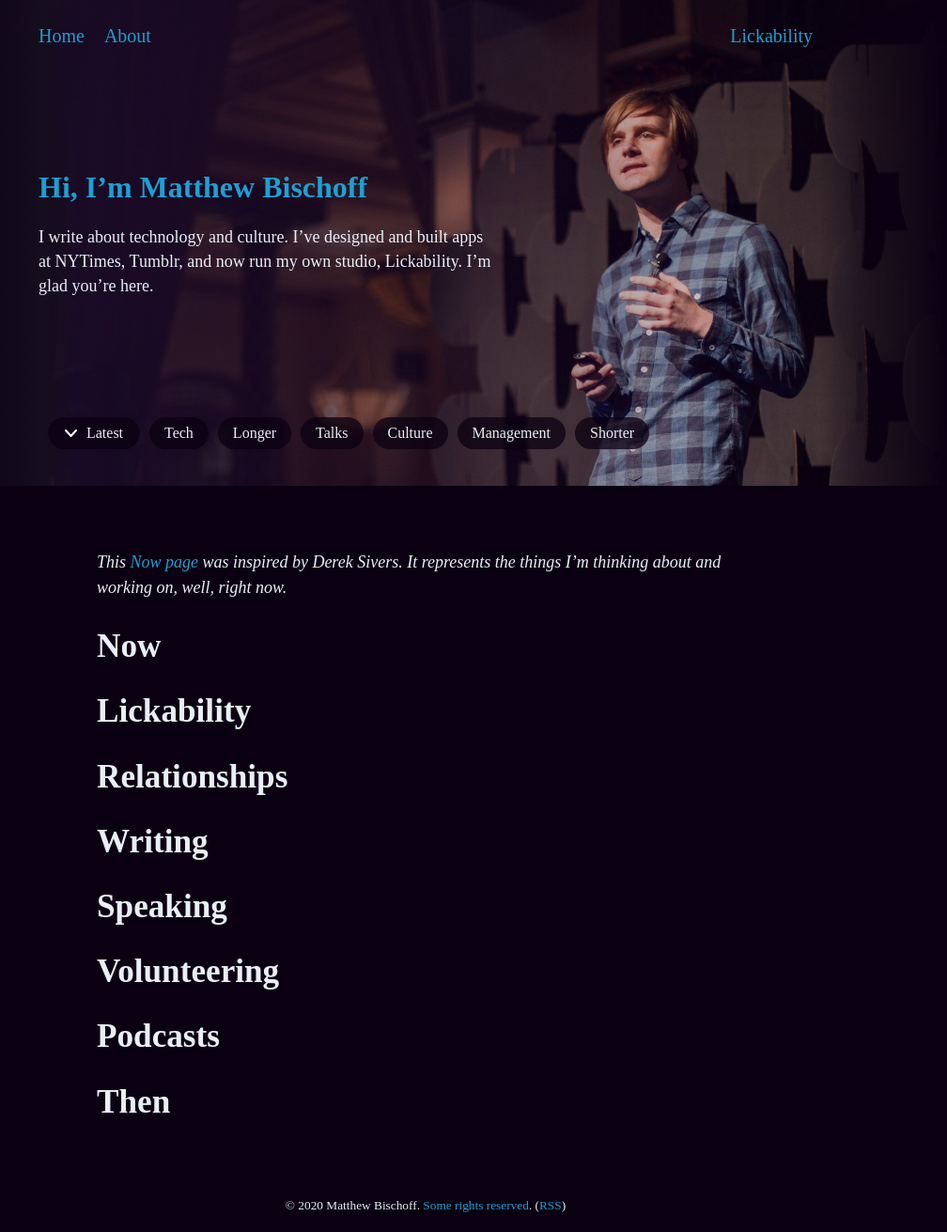
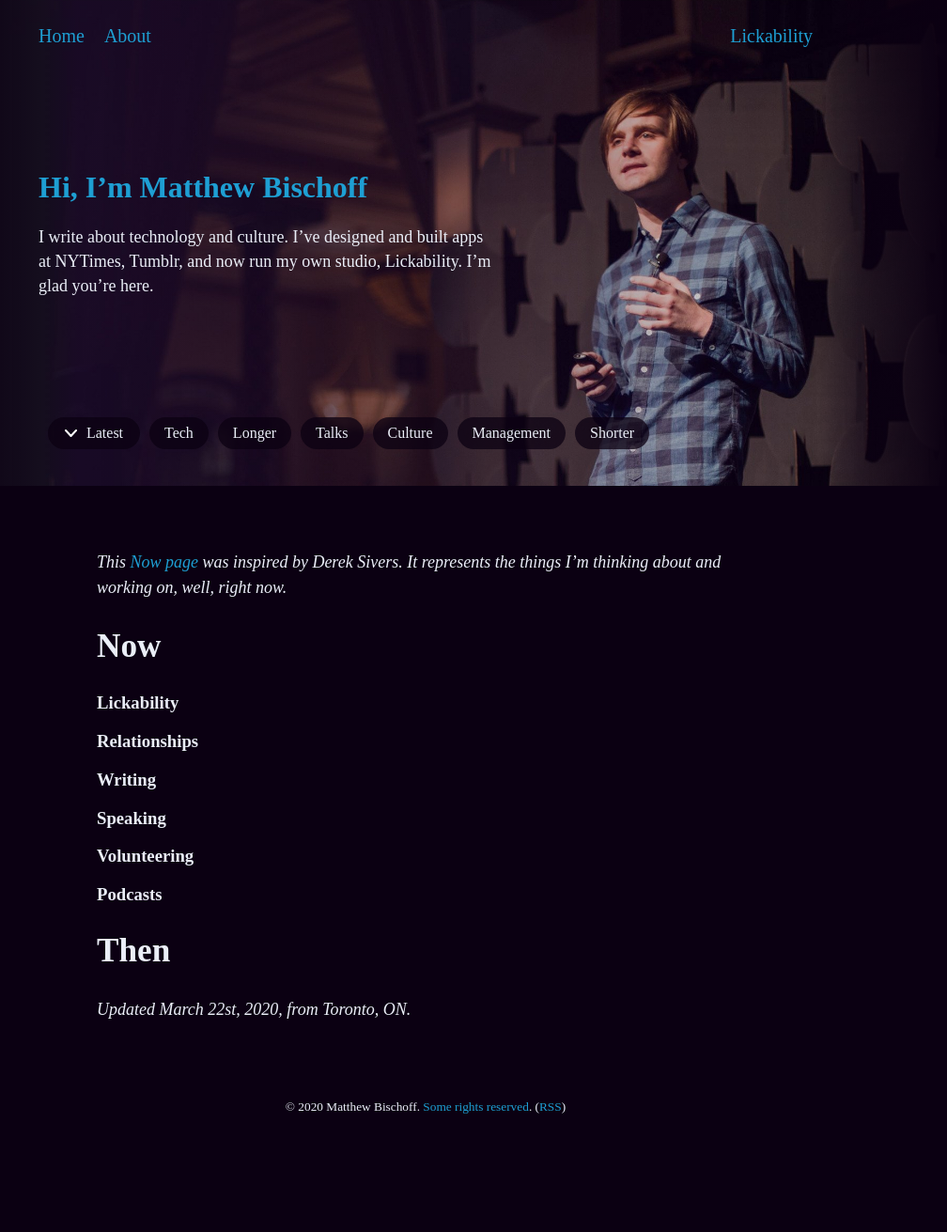
Before and after one commit to mbbischoff/website, a Jekyll site: the page built from now.markdown, in a window 1280 px wide. Shown: the whole page at 94% size, without its empty margins (187-1195 px from the left). Built offline with Jekyll 4.4.1, drawn with Linux system fonts in a browser that asks for light colours; some web fonts are replaced; our own code applies the rules of GitHub Pages for plain Markdown files; after the commit the page ends 1206 px from its top, so only the background shows below that.

Commit message:
Updated Now

```diff
--- a/now.markdown
+++ b/now.markdown
@@ -5,18 +5,20 @@
 
 *This [Now page](https://sivers.org/nowff) was inspired by Derek Sivers. It represents the things I’m thinking about and working on, well, right now.*
 
-# Now
+## Now
 
-## Lickability
+### Lickability
 
-## Relationships
+### Relationships
 
-## Writing
+### Writing
 
-## Speaking
+### Speaking
 
-## Volunteering
+### Volunteering
 
-## Podcasts
+### Podcasts
 
-# Then
+## Then
+
+*Updated March 22st, 2020, from Toronto, ON.*
```
